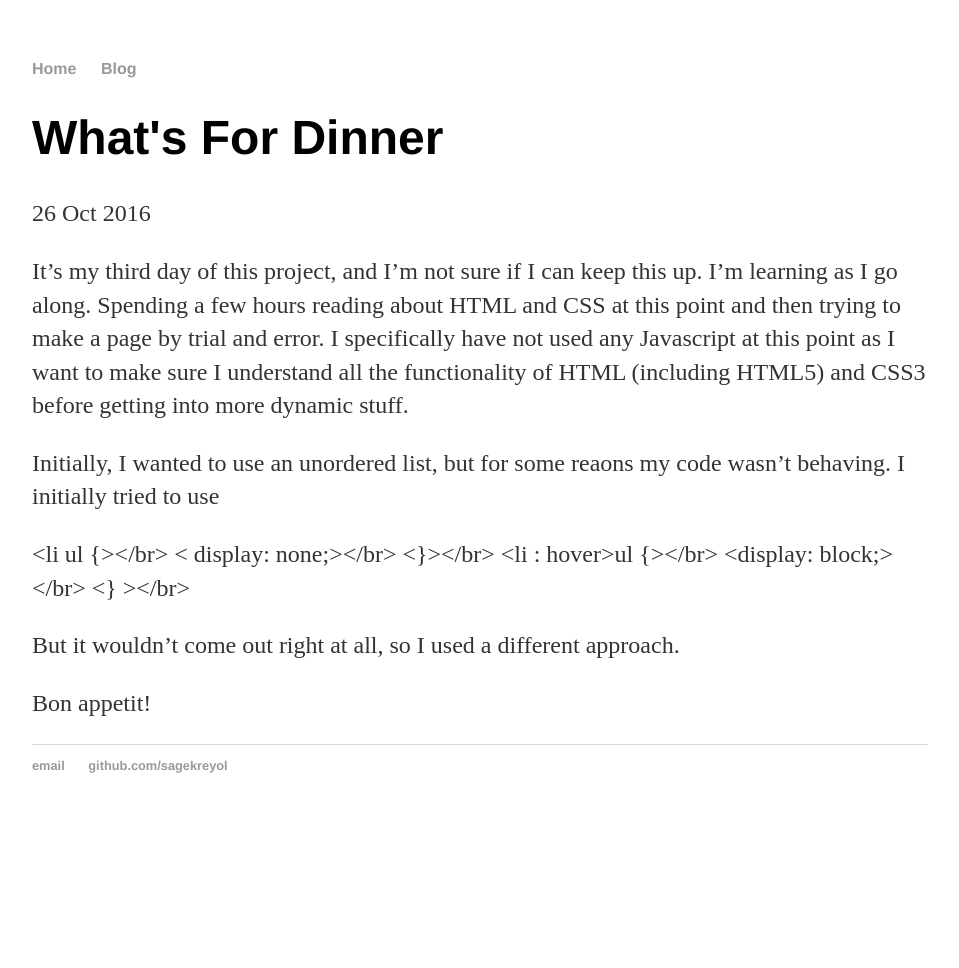
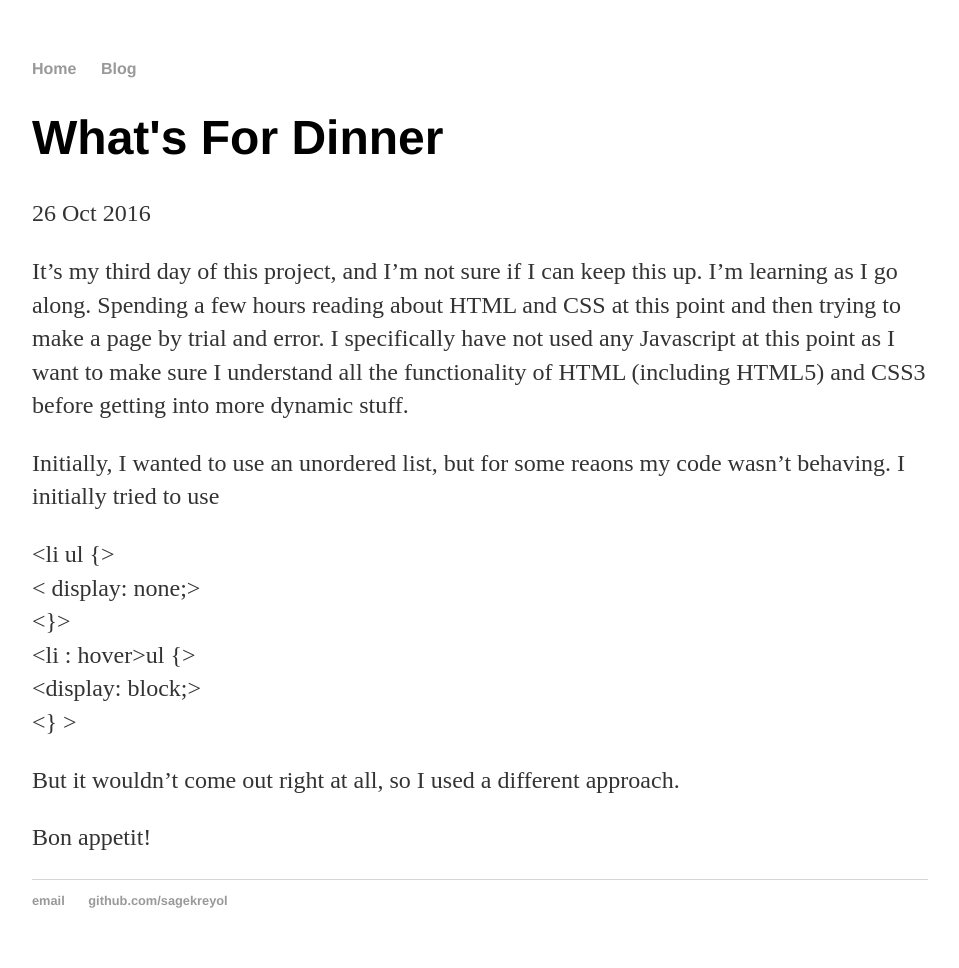
Before and after one commit to sagekreyol/sagekreyol.github.io, a Jekyll site: the page built from _posts/2016-10-26-Day3WhatsForDinner.md, in a window 1280 px wide. Shown: the whole page, without its empty margins (160-1119 px from the left). Built offline with Jekyll 4.4.1, drawn with Linux system fonts in a browser that asks for light colours; before the commit the page ends 900 px from its top, so only the background shows below that.

Commit message:
Update 2016-10-26-Day3WhatsForDinner.md

```diff
--- a/_posts/2016-10-26-Day3WhatsForDinner.md
+++ b/_posts/2016-10-26-Day3WhatsForDinner.md
@@ -8,12 +8,12 @@ It's my third day of this project, and I'm not sure if I can keep this up.  I'm
 
 Initially, I wanted to use an unordered list, but for some reaons my code wasn't behaving.  I initially tried to use
 
-&lt;li ul {&gt;</br>
-    &lt;   display: none;&gt;</br>
-&lt;}&gt;</br>
-&lt;li : hover>ul {&gt;</br>
-    &lt;display: block;&gt;</br>
-&lt;} &gt;</br>
+&lt;li ul {&gt;<br/>
+    &lt;   display: none;&gt;<br/>
+&lt;}&gt;<br/>
+&lt;li : hover>ul {&gt;<br/>
+    &lt;display: block;&gt;<br/>
+&lt;} &gt;<br/>
 
 But it wouldn't come out right at all, so I used a different approach.
 
```
